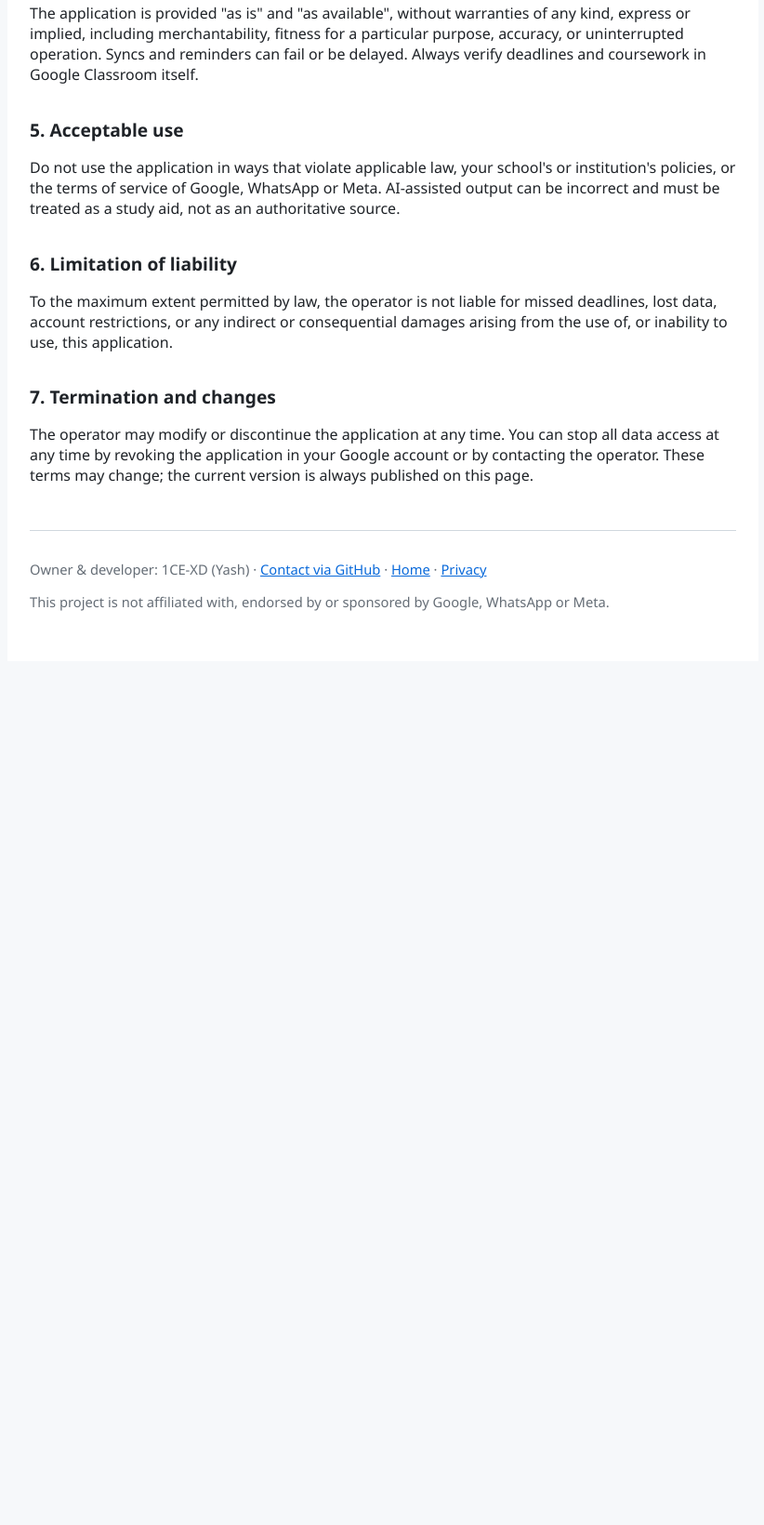
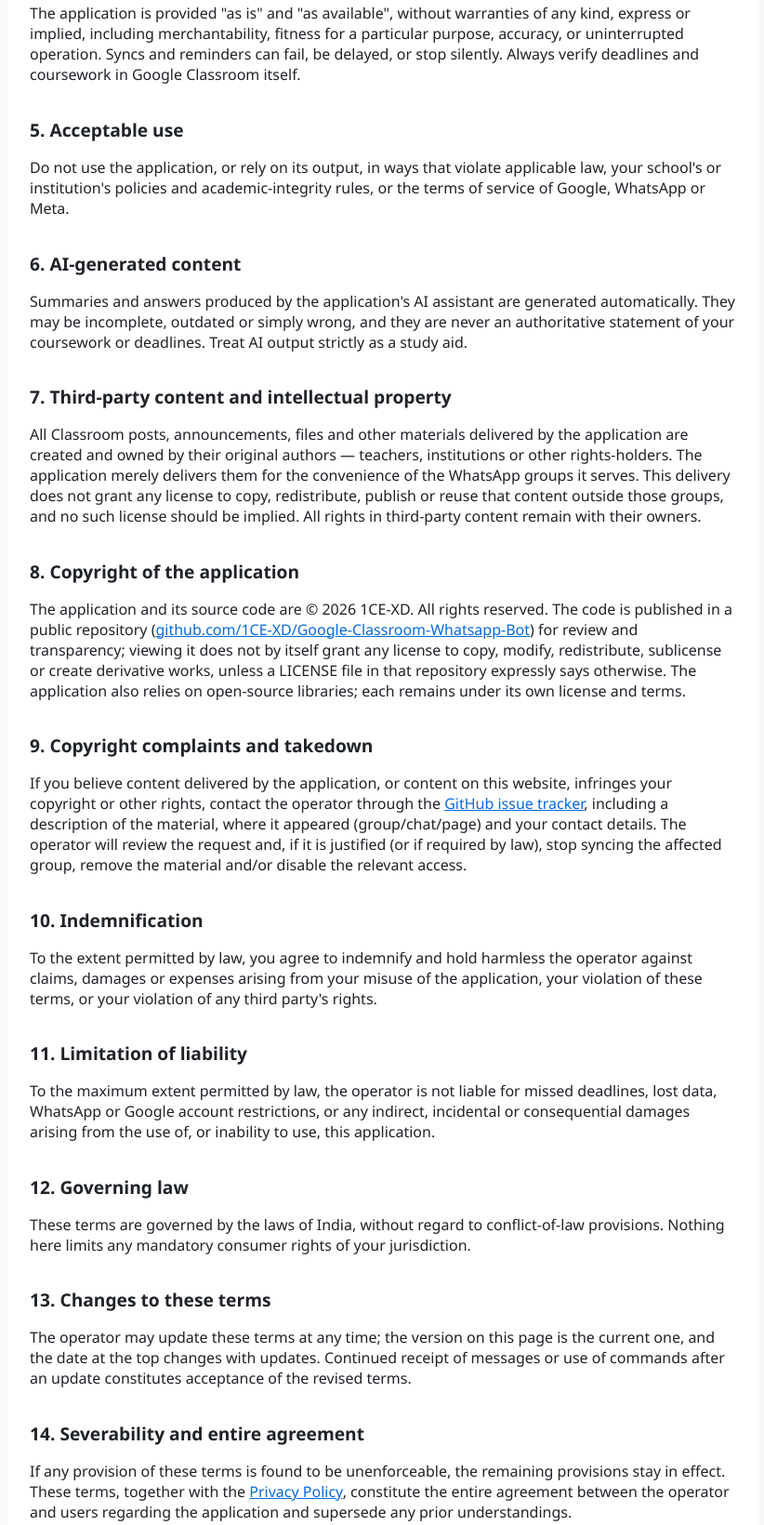
Before and after one commit to 1CE-XD/Google-Classroom-Whatsapp-Bot, a website: page docs/terms.html in a window 1280 px wide. Shown: the part 729-2369 px from the top of the page at 93% size, without its empty margins (228-1050 px from the left). Before the commit the page ends 1440 px from the top, so only its background shows below. Drawn offline with Linux system fonts and the light colour scheme.

Commit message:
docs(site): expand ToS (14 sections) + copyright framework; handle-only attribution
- Adds third-party content & IP, application copyright (all rights
  reserved, no LICENSE file in repo), takedown process, AI-content
  disclaimer, indemnification, governing law, changes, severability
- All pages: (c) 2026 1CE-XD notice; personal name removed everywhere,
  operator identified only by GitHub handle

```diff
--- a/docs/terms.html
+++ b/docs/terms.html
@@ -26,23 +26,44 @@ footer{margin-top:48px;padding-top:16px;border-top:1px solid #d0d7de;color:#656d
 <h2>2. Acceptance</h2>
 <p>By receiving messages posted by this application in a WhatsApp group, or by using its commands, you agree to these terms. If you do not agree, you may leave the group or ask the operator to remove the group from sync.</p>
 
-<h2>3. No affiliation</h2>
-<p>This project is not affiliated with, endorsed by or sponsored by Google, WhatsApp or Meta. "Google Classroom", "Google Drive", "WhatsApp" and related names are trademarks of their respective owners. Access to WhatsApp is provided through an open-source client library rather than an official WhatsApp business API; using unofficial clients can in principle lead to account restrictions from WhatsApp.</p>
+<h2>3. No affiliation and trademarks</h2>
+<p>This project is not affiliated with, endorsed by or sponsored by Google, WhatsApp or Meta. "Google Classroom", "Google Drive", "Gmail", "WhatsApp" and related names and logos are trademarks of their respective owners. Access to WhatsApp is provided through an open-source client library rather than an official WhatsApp business API; using unofficial clients can in principle lead to WhatsApp account restrictions.</p>
 
 <h2>4. Availability and accuracy ("as is")</h2>
-<p>The application is provided "as is" and "as available", without warranties of any kind, express or implied, including merchantability, fitness for a particular purpose, accuracy, or uninterrupted operation. Syncs and reminders can fail or be delayed. Always verify deadlines and coursework in Google Classroom itself.</p>
+<p>The application is provided "as is" and "as available", without warranties of any kind, express or implied, including merchantability, fitness for a particular purpose, accuracy, or uninterrupted operation. Syncs and reminders can fail, be delayed, or stop silently. Always verify deadlines and coursework in Google Classroom itself.</p>
 
 <h2>5. Acceptable use</h2>
-<p>Do not use the application in ways that violate applicable law, your school's or institution's policies, or the terms of service of Google, WhatsApp or Meta. AI-assisted output can be incorrect and must be treated as a study aid, not as an authoritative source.</p>
+<p>Do not use the application, or rely on its output, in ways that violate applicable law, your school's or institution's policies and academic-integrity rules, or the terms of service of Google, WhatsApp or Meta.</p>
 
-<h2>6. Limitation of liability</h2>
-<p>To the maximum extent permitted by law, the operator is not liable for missed deadlines, lost data, account restrictions, or any indirect or consequential damages arising from the use of, or inability to use, this application.</p>
+<h2>6. AI-generated content</h2>
+<p>Summaries and answers produced by the application's AI assistant are generated automatically. They may be incomplete, outdated or simply wrong, and they are never an authoritative statement of your coursework or deadlines. Treat AI output strictly as a study aid.</p>
 
-<h2>7. Termination and changes</h2>
-<p>The operator may modify or discontinue the application at any time. You can stop all data access at any time by revoking the application in your Google account or by contacting the operator. These terms may change; the current version is always published on this page.</p>
+<h2>7. Third-party content and intellectual property</h2>
+<p>All Classroom posts, announcements, files and other materials delivered by the application are created and owned by their original authors &mdash; teachers, institutions or other rights-holders. The application merely delivers them for the convenience of the WhatsApp groups it serves. This delivery does not grant any license to copy, redistribute, publish or reuse that content outside those groups, and no such license should be implied. All rights in third-party content remain with their owners.</p>
+
+<h2>8. Copyright of the application</h2>
+<p>The application and its source code are &copy; 2026 1CE-XD. All rights reserved. The code is published in a public repository (<a href="https://github.com/1CE-XD/Google-Classroom-Whatsapp-Bot">github.com/1CE-XD/Google-Classroom-Whatsapp-Bot</a>) for review and transparency; viewing it does not by itself grant any license to copy, modify, redistribute, sublicense or create derivative works, unless a LICENSE file in that repository expressly says otherwise. The application also relies on open-source libraries; each remains under its own license and terms.</p>
+
+<h2>9. Copyright complaints and takedown</h2>
+<p>If you believe content delivered by the application, or content on this website, infringes your copyright or other rights, contact the operator through the <a href="https://github.com/1CE-XD/Google-Classroom-Whatsapp-Bot/issues">GitHub issue tracker</a>, including a description of the material, where it appeared (group/chat/page) and your contact details. The operator will review the request and, if it is justified (or if required by law), stop syncing the affected group, remove the material and/or disable the relevant access.</p>
+
+<h2>10. Indemnification</h2>
+<p>To the extent permitted by law, you agree to indemnify and hold harmless the operator against claims, damages or expenses arising from your misuse of the application, your violation of these terms, or your violation of any third party's rights.</p>
+
+<h2>11. Limitation of liability</h2>
+<p>To the maximum extent permitted by law, the operator is not liable for missed deadlines, lost data, WhatsApp or Google account restrictions, or any indirect, incidental or consequential damages arising from the use of, or inability to use, this application.</p>
+
+<h2>12. Governing law</h2>
+<p>These terms are governed by the laws of India, without regard to conflict-of-law provisions. Nothing here limits any mandatory consumer rights of your jurisdiction.</p>
+
+<h2>13. Changes to these terms</h2>
+<p>The operator may update these terms at any time; the version on this page is the current one, and the date at the top changes with updates. Continued receipt of messages or use of commands after an update constitutes acceptance of the revised terms.</p>
+
+<h2>14. Severability and entire agreement</h2>
+<p>If any provision of these terms is found to be unenforceable, the remaining provisions stay in effect. These terms, together with the <a href="privacy.html">Privacy Policy</a>, constitute the entire agreement between the operator and users regarding the application and supersede any prior understandings.</p>
 
 <footer>
-<p>Owner &amp; developer: 1CE-XD (Yash) &middot; <a href="https://github.com/1CE-XD/Google-Classroom-Whatsapp-Bot/issues">Contact via GitHub</a> &middot; <a href="index.html">Home</a> &middot; <a href="privacy.html">Privacy</a></p>
+<p>&copy; 2026 1CE-XD. All rights reserved. &middot; <a href="https://github.com/1CE-XD/Google-Classroom-Whatsapp-Bot/issues">Contact via GitHub</a> &middot; <a href="index.html">Home</a> &middot; <a href="privacy.html">Privacy</a></p>
 <p>This project is not affiliated with, endorsed by or sponsored by Google, WhatsApp or Meta.</p>
 </footer>
 </main>
```
Also changed, not shown: docs/index.html (+1 -1 lines), docs/privacy.html (+1 -1 lines).
